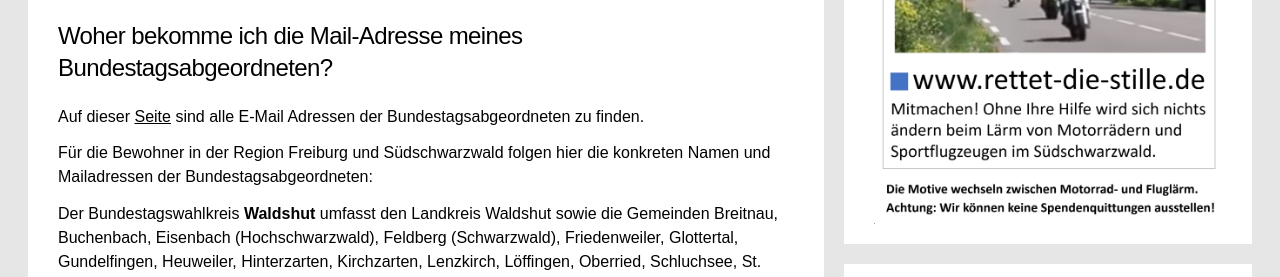
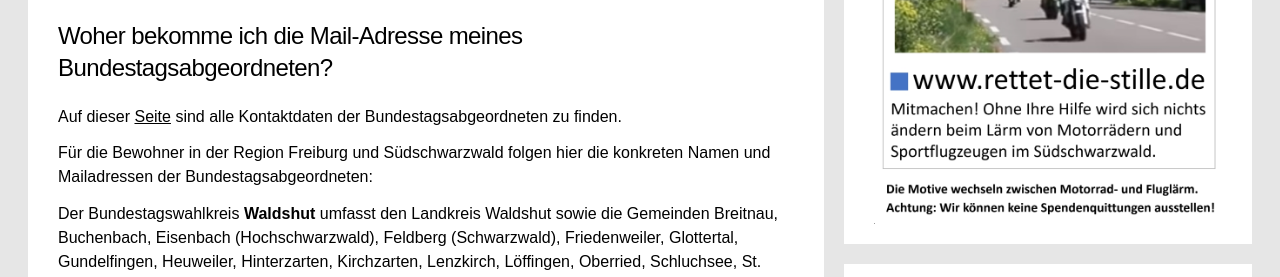
Before and after one commit to rettet-die-stille/rettet-die-stille.github.io, a Jekyll site: the page built from was-kann-ich-tun.md, in a window 1280 px wide and 900 px high, scrolled down 866 px. Shown: the part 152-429 px from the top of the window. Built offline with Jekyll 4.4.1, drawn with Linux system fonts in a browser that asks for light colours; our own code applies the rules of GitHub Pages for plain Markdown files; grey boxes are pictures that could not be loaded.

Commit message:
Update was-kann-ich-tun.md

```diff
--- a/was-kann-ich-tun.md
+++ b/was-kann-ich-tun.md
@@ -16,7 +16,7 @@ Aber meine Erfahrung ist, dass die Mails tatsächlich gelesen und sogar beantwor
 
 ## Woher bekomme ich die Mail-Adresse meines Bundestagsabgeordneten?
 
-Auf dieser <span style="text-decoration: underline;">[Seite](https://www.bundestag.de/abgeordnete){:target="_blank"}</span> sind alle E-Mail Adressen der Bundestagsabgeordneten zu finden.
+Auf dieser <span style="text-decoration: underline;">[Seite](https://www.bundestag.de/abgeordnete){:target="_blank"}</span> sind alle Kontaktdaten der Bundestagsabgeordneten zu finden.
 
 Für die Bewohner in der Region Freiburg und Südschwarzwald folgen hier die konkreten Namen und Mailadressen der Bundestagsabgeordneten:
 
```
